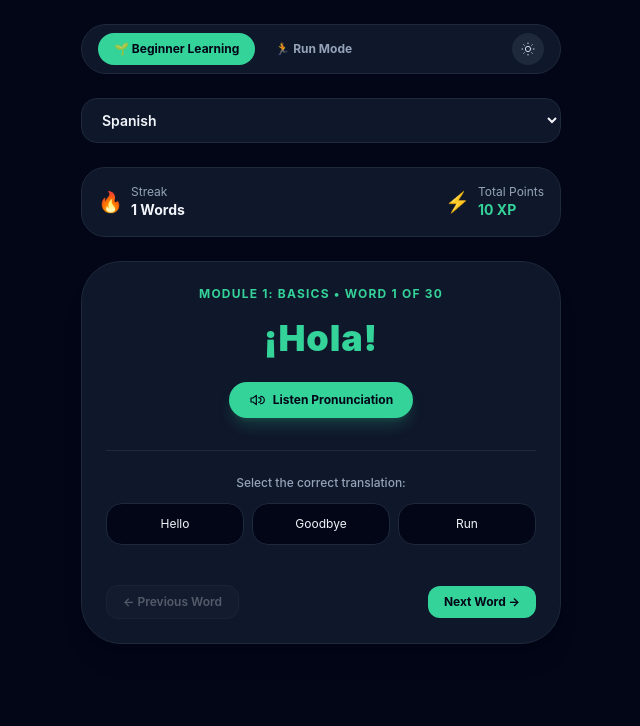
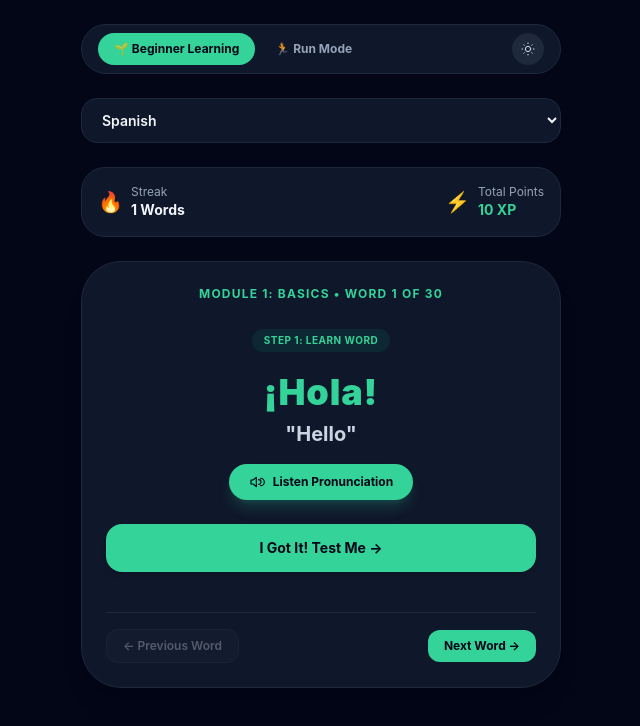
Before and after one commit to sahilmaddi/learn-and-run, a React (Vite) app: page / in a window 1280 px wide. Shown: the top 726 px of the page, without its empty margins (319-959 px from the left). Built offline with nearby package versions, Linux system fonts and the light colour scheme; the HTML template or start-up script is replaced by a standard one.

Commit message:
add learning first

```diff
--- a/src/App.jsx
+++ b/src/App.jsx
@@ -27,18 +27,6 @@ const IconPause = ({ className }) => (
   </svg>
 );
 
-const IconSkipNext = ({ className }) => (
-  <svg className={className} viewBox="0 0 24 24" fill="currentColor">
-    <path d="M6 18l8.5-6L6 6v12zM16 6v12h2V6h-2z" />
-  </svg>
-);
-
-const IconSkipPrev = ({ className }) => (
-  <svg className={className} viewBox="0 0 24 24" fill="currentColor">
-    <path d="M6 6h2v12H6zm3.5 6l8.5 6V6z" />
-  </svg>
-);
-
 // Built-in Synthesizer Sound Effects using Web Audio API
 const playSoundEffect = (type) => {
   try {
@@ -46,30 +34,7 @@ const playSoundEffect = (type) => {
     if (!AudioCtx) return;
     const ctx = new AudioCtx();
 
-    if (type === 'beep') {
-      const osc = ctx.createOscillator();
-      const gain = ctx.createGain();
-      osc.type = 'sine';
-      osc.frequency.setValueAtTime(800, ctx.currentTime);
-      gain.gain.setValueAtTime(0.1, ctx.currentTime);
-      gain.gain.exponentialRampToValueAtTime(0.01, ctx.currentTime + 0.15);
-      osc.connect(gain);
-      gain.connect(ctx.destination);
-      osc.start();
-      osc.stop(ctx.currentTime + 0.15);
-    } else if (type === 'start') {
-      const osc = ctx.createOscillator();
-      const gain = ctx.createGain();
-      osc.type = 'triangle';
-      osc.frequency.setValueAtTime(440, ctx.currentTime);
-      osc.frequency.exponentialRampToValueAtTime(880, ctx.currentTime + 0.3);
-      gain.gain.setValueAtTime(0.15, ctx.currentTime);
-      gain.gain.exponentialRampToValueAtTime(0.01, ctx.currentTime + 0.3);
-      osc.connect(gain);
-      gain.connect(ctx.destination);
-      osc.start();
-      osc.stop(ctx.currentTime + 0.3);
-    } else if (type === 'correct') {
+    if (type === 'correct') {
       [523.25, 659.25, 783.99].forEach((freq, idx) => {
         const osc = ctx.createOscillator();
         const gain = ctx.createGain();
@@ -159,7 +124,8 @@ export default function App() {
   const [selectedLang, setSelectedLang] = useState('spanish');
   const [isDark, setIsDark] = useState(true);
 
-  // Step-by-Step Beginner Progression State
+  // Progression & Mode State ('learn' vs 'quiz')
+  const [stepMode, setStepMode] = useState('learn'); // 'learn' | 'quiz'
   const [completedWordIds, setCompletedWordIds] = useState(new Set([1]));
   const [activeStepIndex, setActiveStepIndex] = useState(0);
   const [quizSelection, setQuizSelection] = useState(null);
@@ -201,6 +167,12 @@ export default function App() {
     }
   };
 
+  // Switch to Quiz view
+  const handleStartPractice = () => {
+    setStepMode('quiz');
+    setQuizSelection(null);
+  };
+
   // Check Quiz Selection and Unlock Next Word Step
   const handleQuizCheck = (option) => {
     setQuizSelection(option);
@@ -224,6 +196,7 @@ export default function App() {
     if (activeStepIndex < stepByStepVocab.length - 1) {
       const nextIdx = activeStepIndex + 1;
       setActiveStepIndex(nextIdx);
+      setStepMode('learn');
       setQuizSelection(null);
       const nextWordObj = stepByStepVocab[nextIdx];
       speakText(nextWordObj[selectedLang] || nextWordObj.english);
@@ -234,6 +207,7 @@ export default function App() {
     if (activeStepIndex > 0) {
       const prevIdx = activeStepIndex - 1;
       setActiveStepIndex(prevIdx);
+      setStepMode('learn');
       setQuizSelection(null);
       const prevWordObj = stepByStepVocab[prevIdx];
       speakText(prevWordObj[selectedLang] || prevWordObj.english);
@@ -343,23 +317,57 @@ export default function App() {
                 {currentStepWord.module} • Word {activeStepIndex + 1} of {stepByStepVocab.length}
               </span>
 
+              {/* Step 1: LEARN MODE */}
+              {stepMode === 'learn' && (
+                <div className="py-4">
+                  <span className="inline-block px-3 py-1 bg-emerald-500/10 text-emerald-400 rounded-full text-[10px] font-bold tracking-wider uppercase mb-3">
+                    Step 1: Learn Word
+                  </span>
+
                   {/* Target Foreign Word */}
-              <div className="text-4xl font-black text-emerald-400 my-4 tracking-wide">
+                  <div className="text-4xl font-black text-emerald-400 my-2 tracking-wide">
                     {activeForeignWord}
                   </div>
+
+                  {/* English Translation */}
+                  <p className="text-xl font-bold text-slate-300 mb-4">
+                    "{currentStepWord.english}"
+                  </p>
 
                   {/* Audio Listen Button */}
                   <button
                     type="button"
                     onClick={() => speakText(activeForeignWord)}
-                className="inline-flex items-center gap-2 px-5 py-2.5 rounded-full bg-emerald-400 text-slate-950 font-bold text-xs shadow-lg shadow-emerald-400/20 hover:scale-105 active:scale-95 transition my-2"
+                    className="inline-flex items-center gap-2 px-5 py-2.5 rounded-full bg-emerald-400 text-slate-950 font-bold text-xs shadow-lg shadow-emerald-400/20 hover:scale-105 active:scale-95 transition mb-6"
                   >
                     <IconAudio className="h-4 w-4" /> Listen Pronunciation
                   </button>
 
-              {/* Quiz Step */}
-              <div className="mt-6 pt-6 border-t border-slate-800">
-                <p className="text-xs text-slate-400 mb-3 font-medium">Select the correct translation:</p>
+                  <div>
+                    <button
+                      type="button"
+                      onClick={handleStartPractice}
+                      className="w-full py-3.5 rounded-2xl bg-emerald-400 text-slate-950 font-bold text-sm shadow-md hover:opacity-90 active:scale-98 transition"
+                    >
+                      I Got It! Test Me →
+                    </button>
+                  </div>
+                </div>
+              )}
+
+              {/* Step 2: QUIZ / PRACTICE MODE */}
+              {stepMode === 'quiz' && (
+                <div className="py-2">
+                  <span className="inline-block px-3 py-1 bg-amber-500/10 text-amber-400 rounded-full text-[10px] font-bold tracking-wider uppercase mb-3">
+                    Step 2: Test Memory
+                  </span>
+
+                  <div className="text-3xl font-black text-emerald-400 my-3 tracking-wide">
+                    {activeForeignWord}
+                  </div>
+
+                  <p className="text-xs text-slate-400 mb-4 font-medium">Select the correct English translation:</p>
+
                   <div className="grid grid-cols-3 gap-2">
                     {currentStepWord.options.map((opt, idx) => {
                       const isSelected = quizSelection === opt;
@@ -382,10 +390,21 @@ export default function App() {
                       );
                     })}
                   </div>
+
+                  <div className="mt-4">
+                    <button
+                      type="button"
+                      onClick={() => setStepMode('learn')}
+                      className="text-xs text-slate-400 underline hover:text-slate-200"
+                    >
+                      ← Review Word
+                    </button>
                   </div>
+                </div>
+              )}
 
               {/* Step Navigation Controls */}
-              <div className="flex items-center justify-between mt-6 pt-4">
+              <div className="flex items-center justify-between mt-6 pt-4 border-t border-slate-800">
                 <button
                   type="button"
                   onClick={handlePrevWordStep}
```
Lines whose indentation alone changed are shown as unchanged.
